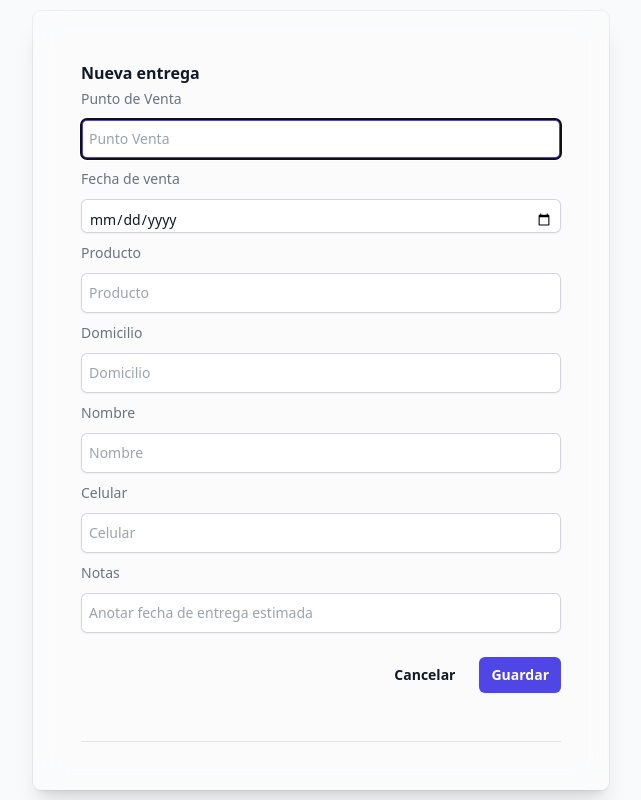
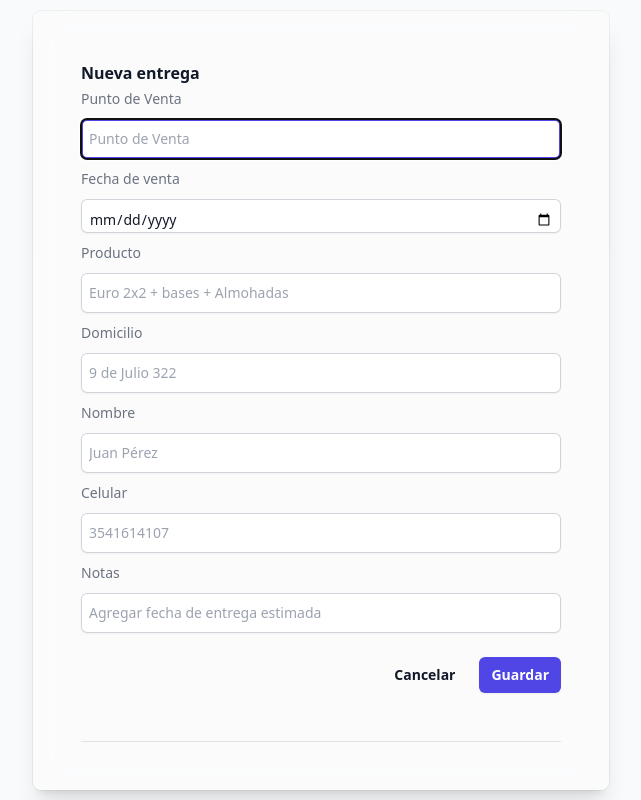
Before and after one commit to TomiMalamud/logistics, a Next.js app: page /create in a window 1280 px wide. Shown: the whole page, without its empty margins (319-960 px from the left). Built offline with nearby package versions, Linux system fonts and the light colour scheme.

Commit message:
celular verificacion

```diff
--- a/components/Entrega.tsx
+++ b/components/Entrega.tsx
@@ -90,7 +90,8 @@ const Entrega: React.FC<{ entrega: EntregaProps }> = ({ entrega }) => {
   }, [entrega.notas]);
 
   return (
-    <div className="space-y-2">      <p className="text-sm text-slate-600">
+    <div className="space-y-2">
+      <p className="text-sm text-slate-600">
         Vendido en {entrega.punto_venta} el{" "}
         {new Date(entrega.fecha).toLocaleDateString("es-ES", {
           day: "2-digit",
--- a/pages/create.tsx
+++ b/pages/create.tsx
@@ -10,11 +10,21 @@ const Create: React.FC = () => {
   const [nombre, setNombre] = useState('');
   const [celular, setCelular] = useState('');
   const [notas, setNotas] = useState('');
+  const [celularError, setCelularError] = useState('');
 
-
+  const validateCelular = (value: string) => {
+    const celularRegex = /^\d{10}$/;
+    return celularRegex.test(value);
+  };
   const submitData = async (e: React.SyntheticEvent) => {
     e.preventDefault();
     try {
+      if (!validateCelular(celular)) {
+        // Show an error message or handle the invalid celular format
+        setCelularError('Formato válido: 3541614107. Sin 0 ni 15, sin espacios ni guiones.');
+        return;
+      }
+
       const body = { punto_venta, fecha, producto, domicilio, nombre, celular, notas };
       await fetch('/api/post', {
         method: 'POST',
@@ -41,7 +51,7 @@ const Create: React.FC = () => {
                 <input
                   autoFocus
                   onChange={(e) => setPunto_venta(e.target.value)}
-                  placeholder="Punto Venta"
+                  placeholder="Punto de Venta"
                   type="text"
                   value={punto_venta}
                   className="block w-full rounded-md border-0 p-2 my-2 text-gray-900 shadow-sm ring-1 ring-inset ring-gray-300 placeholder:text-gray-400 focus:ring-2 focus:ring-inset focus:ring-indigo-600 sm:text-sm sm:leading-6"
@@ -61,7 +71,7 @@ const Create: React.FC = () => {
                 </label>
                 <input
                   onChange={(e) => setProducto(e.target.value)}
-                  placeholder="Producto"
+                  placeholder="Euro 2x2 + bases + Almohadas"
                   value={producto}
                   className="block w-full rounded-md border-0 p-2 my-2 text-gray-900 shadow-sm ring-1 ring-inset ring-gray-300 placeholder:text-gray-400 focus:ring-2 focus:ring-inset focus:ring-indigo-600 sm:text-sm sm:leading-6"
                 />
@@ -70,7 +80,7 @@ const Create: React.FC = () => {
                 </label>
                 <input
                   onChange={(e) => setDomicilio(e.target.value)}
-                  placeholder="Domicilio"
+                  placeholder="9 de Julio 322"
                   value={domicilio}
                   className="block w-full rounded-md border-0 p-2 my-2 text-gray-900 shadow-sm ring-1 ring-inset ring-gray-300 placeholder:text-gray-400 focus:ring-2 focus:ring-inset focus:ring-indigo-600 sm:text-sm sm:leading-6"
                 />
@@ -79,7 +89,7 @@ const Create: React.FC = () => {
                 </label>
                 <input
                   onChange={(e) => setNombre(e.target.value)}
-                  placeholder="Nombre"
+                  placeholder="Juan Pérez"
                   value={nombre}
                   className="block w-full rounded-md border-0 p-2 my-2 text-gray-900 shadow-sm ring-1 ring-inset ring-gray-300 placeholder:text-gray-400 focus:ring-2 focus:ring-inset focus:ring-indigo-600 sm:text-sm sm:leading-6"
                 />
@@ -88,16 +98,18 @@ const Create: React.FC = () => {
                 </label>
                 <input
                   onChange={(e) => setCelular(e.target.value)}
-                  placeholder="Celular"
+                  placeholder="3541614107"
                   value={celular}
                   className="block w-full rounded-md border-0 p-2 my-2 text-gray-900 shadow-sm ring-1 ring-inset ring-gray-300 placeholder:text-gray-400 focus:ring-2 focus:ring-inset focus:ring-indigo-600 sm:text-sm sm:leading-6"
-                />
+                />       {celularError && (
+                  <p className="text-sm text-red-500">{celularError}</p>
+                )}
                 <label className="block text-sm font-medium leading-6 text-gray-500">
                   Notas
                 </label>
                 <input
                   onChange={(e) => setNotas(e.target.value)}
-                  placeholder="Anotar fecha de entrega estimada"
+                  placeholder="Agregar fecha de entrega estimada"
                   value={notas}
                   className="block w-full rounded-md border-0 p-2 my-2 text-gray-900 shadow-sm ring-1 ring-inset ring-gray-300 placeholder:text-gray-400 focus:ring-2 focus:ring-inset focus:ring-indigo-600 sm:text-sm sm:leading-6"
                 />
```
Lines whose indentation alone changed are shown as unchanged.
